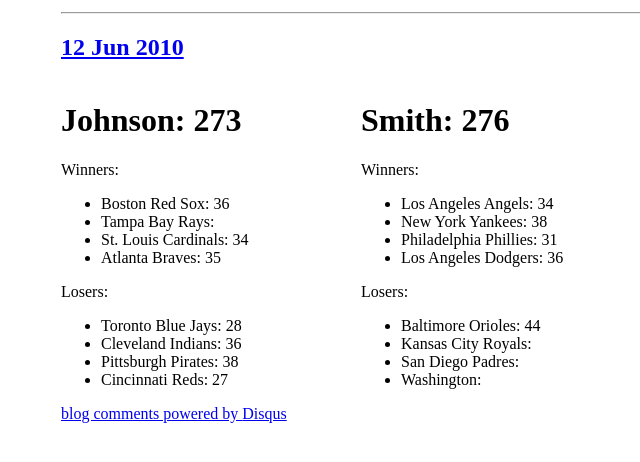
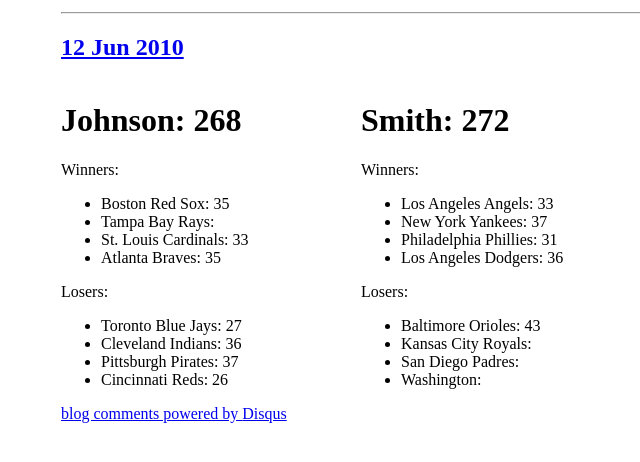
Before and after one commit to travisj/thebet, a Jekyll site: the page built from _posts/2010-06-12-Results.markdown, in a window 1280 px wide. Shown: the part 247-709 px from the top of the page, without its empty margins (279-919 px from the left). Built offline with Jekyll 4.4.1, drawn with Linux system fonts in a browser that asks for light colours; nearby versions of some CDN libraries; Markdown is read by kramdown in place of the engine named in the settings; comment, search, counter and statistics services are not loaded.

Commit message:
adding todays results

```diff
--- a/_posts/2010-06-12-Results.markdown
+++ b/_posts/2010-06-12-Results.markdown
@@ -1,21 +1,21 @@
 ---
 layout: post
-johnson: 273
-smith: 276
-tor: 28
+johnson: 268
+smith: 272
+tor: 27
 cle: 36
-bos: 36
+bos: 35
 tb: 39
-pit: 38
-cin: 27
-stl: 34
+pit: 37
+cin: 26
+stl: 33
 atl: 35
-bal: 44
+bal: 43
 kc: 36
-nyy: 38
-laa: 34
+nyy: 37
+laa: 33
 sd: 25
-wsh: 32
+wsh: 31
 phi: 31
 lad: 36
 ---
```
